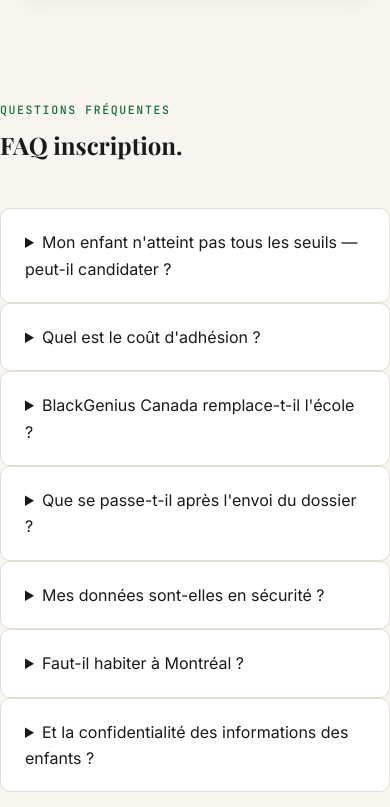
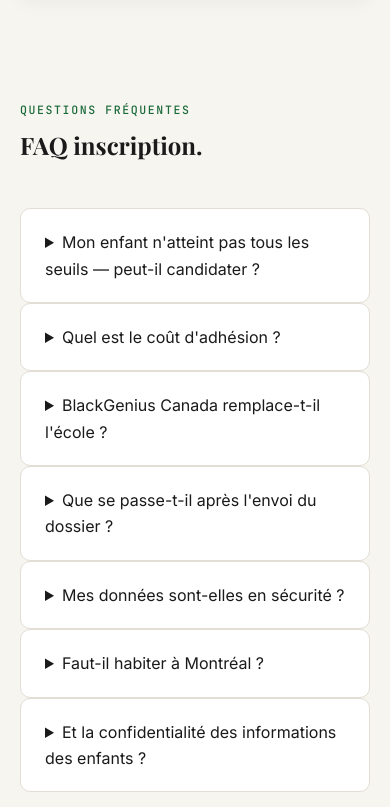
Before and after one commit to blackgeniuscanada/site-internet, a plain HTML site: page inscription.html in a window 390 px wide. Shown: the part 4117-4924 px from the top of the page. Drawn offline with nearby package versions, Linux system fonts and the light colour scheme; a web font is replaced by a local one.

Commit message:
Ajoute la classe .container-prose manquante (corrige le texte 'Q' de QUESTIONS FREQUENTES coupe sur inscription/mentions-legales/confidentialite)

```diff
--- a/assets/css/style.css
+++ b/assets/css/style.css
@@ -71,6 +71,7 @@
 /* ── Layout ────────────────────────────────────────────────────── */
 .container       { max-width: 1160px; margin: 0 auto; padding: 0 1.5rem; }
 .container-narrow{ max-width: 760px;  margin: 0 auto; padding: 0 1.5rem; }
+.container-prose { max-width: 760px;  margin: 0 auto; padding: 0 1.5rem; }
 section          { padding: 80px 0; }
 section.compact  { padding: 48px 0; }
 .alt-bg          { background: var(--ivory); }
@@ -1770,7 +1771,7 @@
 
 /* Aussi le texte des sections en général sur mobile */
 @media(max-width:480px) {
-  .container, .container-narrow {
+  .container, .container-narrow, .container-prose {
     padding-left: 1.25rem !important;
     padding-right: 1.25rem !important;
   }
--- a/inscription.html
+++ b/inscription.html
@@ -13,7 +13,7 @@
   <meta property="og:url" content="https://blackgeniuscanada.org/inscription.html">
   <meta property="og:image" content="https://blackgeniuscanada.org/assets/img/og-image.png">
   <meta name="twitter:card" content="summary_large_image">
-  <link rel="stylesheet" href="assets/css/style.css?v=8">
+  <link rel="stylesheet" href="assets/css/style.css?v=9">
   <link rel="stylesheet" href="assets/css/inscription.css?v=2">
 </head>
 <body>
```
Also changed, not shown: 404.html (+1 -1 lines), CORRECTIONS-APPLIQUEES.html (+1 -1 lines), actualites.html (+1 -1 lines), benevoles.html (+1 -1 lines), button-showcase.html (+1 -1 lines), confidentialite.html (+1 -1 lines), contact.html (+1 -1 lines), don-fixed.html (+1 -1 lines), don.html (+1 -1 lines), equipe.html (+1 -1 lines), evenements.html (+1 -1 lines), impact.html (+1 -1 lines), index.html (+1 -1 lines), mentions-legales.html (+1 -1 lines), 2 more files.
